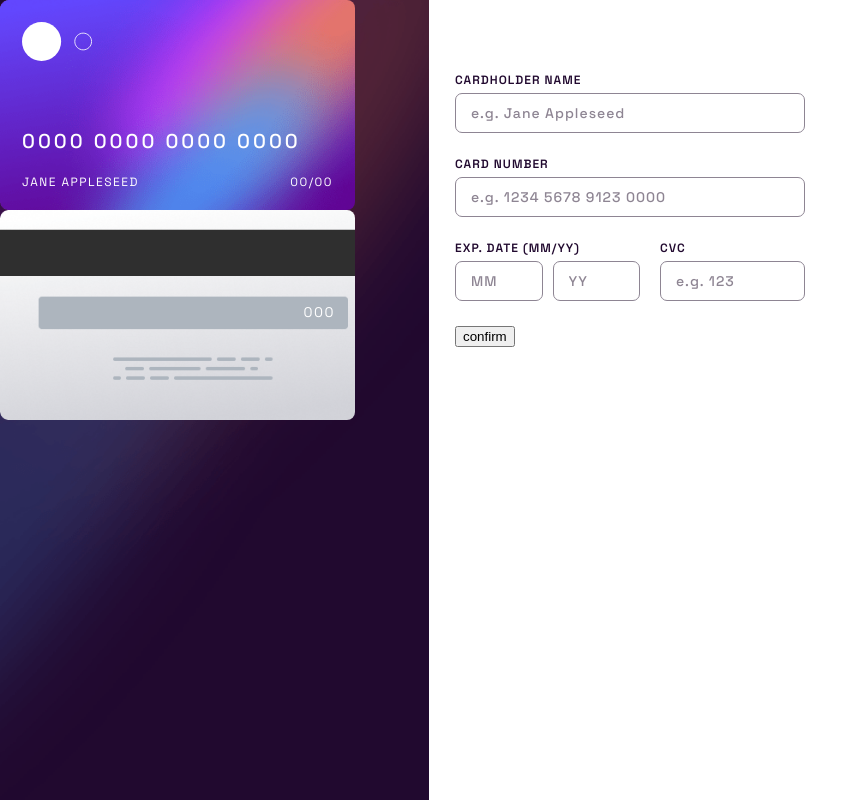
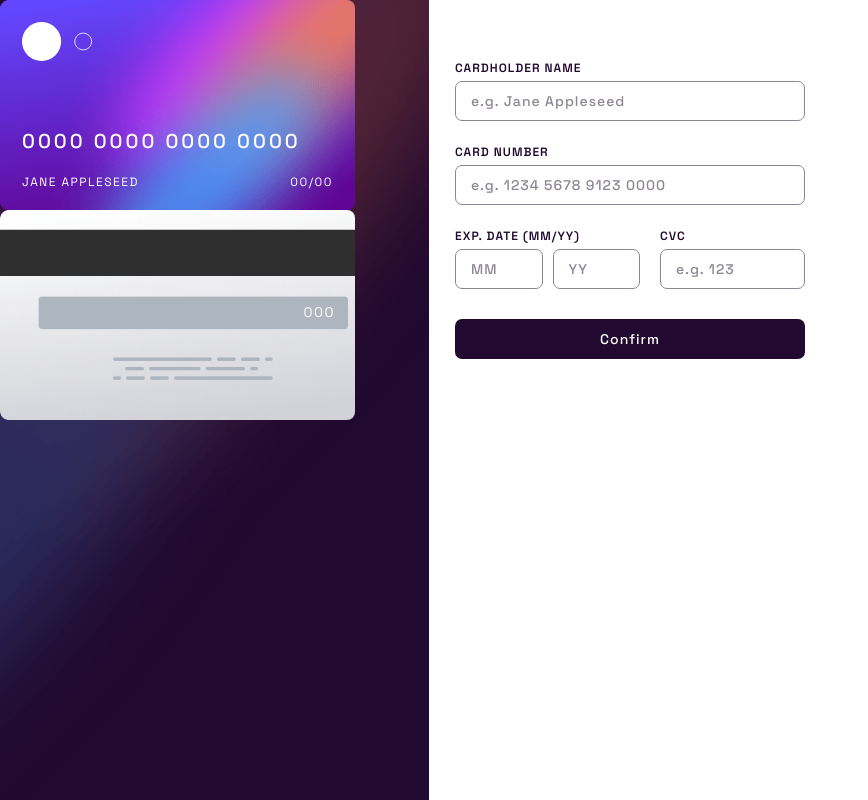
Before and after one commit to gigaamiridze/interactive-card-details-form, a React (Vite) app: page / in a window 1280 px wide. Shown: the whole page, without its empty margins (0-868 px from the left). Built offline with nearby package versions, Linux system fonts and the light colour scheme.

Commit message:
Added submit button styles

```diff
--- a/src/assets/css/global.css
+++ b/src/assets/css/global.css
@@ -190,3 +190,18 @@ form .form-group .wrapper-box .flex-box {
   display: flex;
   column-gap: 10px;
 }
+form button {
+  width: 100%;
+  height: 40px;
+  background-color: hsl(278deg, 68%, 11%);
+  border: none;
+  border-radius: 7px;
+  margin-top: 5px;
+  cursor: pointer;
+  font-size: 14px;
+  color: hsl(0deg, 0%, 100%);
+  text-transform: capitalize;
+  font-family: "Space Grotesk", sans-serif;
+  font-weight: 500;
+  letter-spacing: 1px;
+}
--- a/src/components/CardForm/_styles.scss
+++ b/src/components/CardForm/_styles.scss
@@ -47,4 +47,18 @@ form {
       }
     }
   }
+
+  button {
+    width: 100%;
+    height: 40px;
+    background-color: $veryDarkViolet;
+    border: none;
+    border-radius: 7px;
+    margin-top: 5px;
+    cursor: pointer;
+    @include textProperty(14px, $white, capitalize);
+    font-family: $spaceGrotesk;
+    font-weight: $medium;
+    letter-spacing: 1px;
+  }
 }
```
